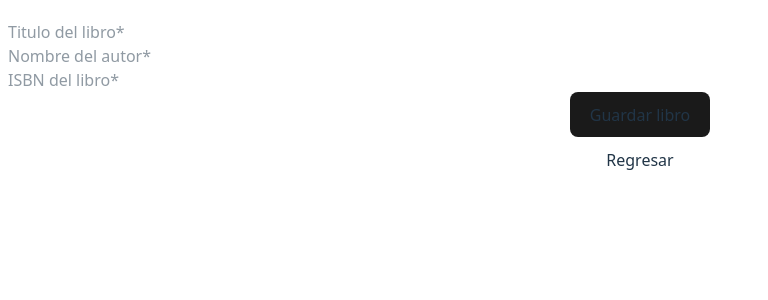
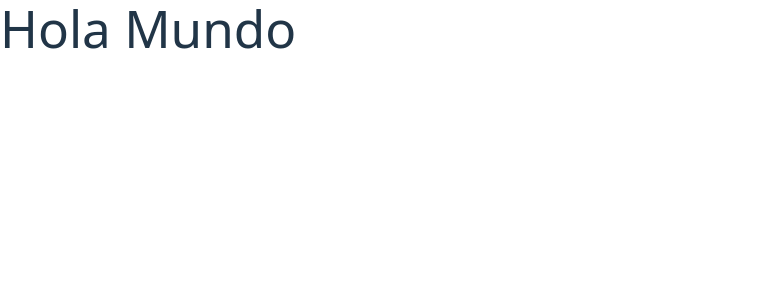
Before and after one commit to comicway/megabook, a React (Vite) app: page / in a window 1280 px wide. Shown: the top 300 px of the page, without its empty margins (0-768 px from the left). Built offline with nearby package versions, Linux system fonts and the light colour scheme.

Commit message:
inicio nuevo componente ReadBook

```diff
--- a/src/App.jsx
+++ b/src/App.jsx
@@ -3,6 +3,7 @@ import DailyStreak from './Components/DailyStreak/DailyStreak'
 import BookLog from './Components/BookLog/BookLog'
 import ConfigBook from './Components/ConfigBook/ConfigBook'
 import RegisterBook from './Components/ResgiterBook/RegisterBook'
+import ReadBook from './Components/ReadBook/ReadBook'
 
 function App() {
 
@@ -10,12 +11,12 @@ function App() {
 
   return (
     <>
-    {/*
-      <DailyStreak />
+
+      {/*<DailyStreak />
       <BookLog />
       <ConfigBook />
-      */}
-      <RegisterBook />
+      <RegisterBook />*/}
+      <ReadBook />
     </>
   )
 }
--- /dev/null
+++ b/src/Components/ReadBook/ReadBook.jsx
@@ -0,0 +1,9 @@
+const ReadBook = () => {
+    return (
+        <>
+            <h1>Hola Mundo</h1>
+        </>
+    );
+}
+
+export default ReadBook
```
